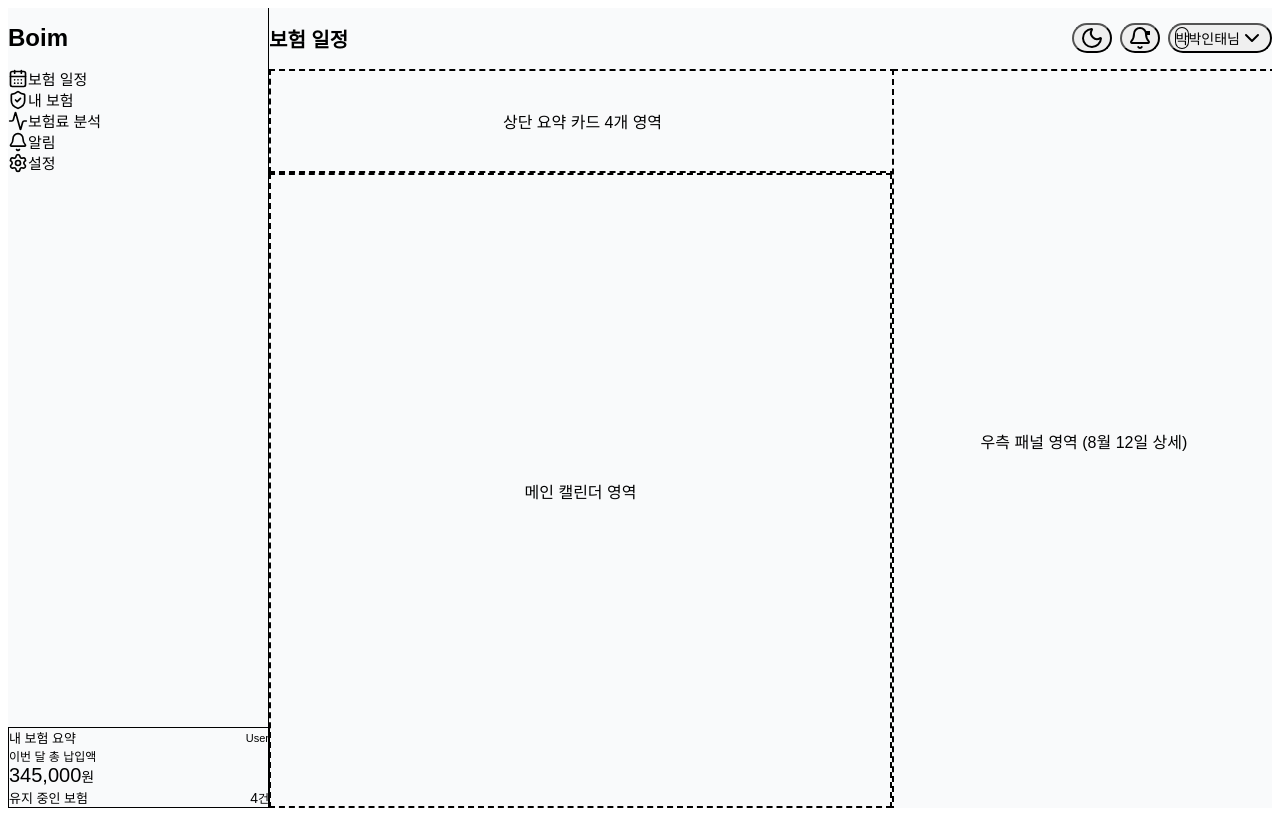
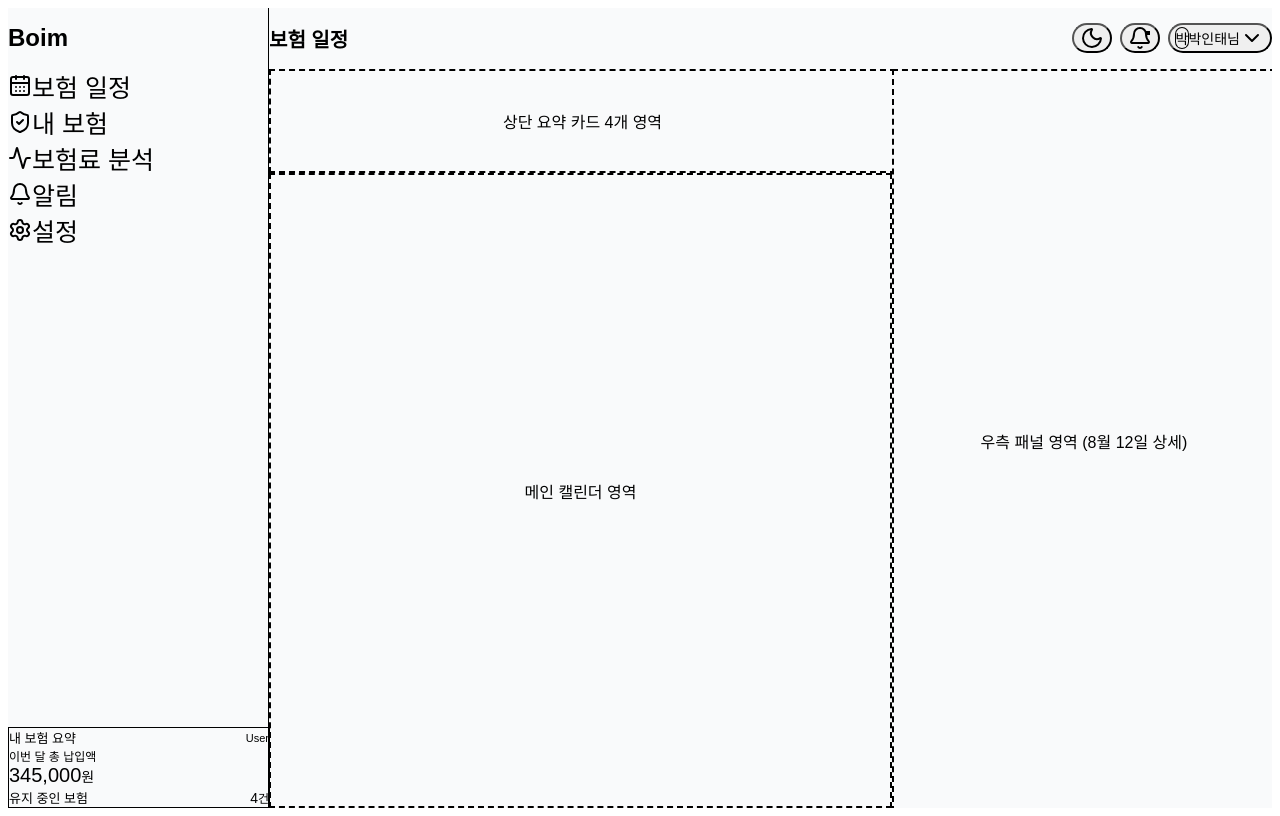
Before and after one commit to park-intae/Boim, a React (Vite) app in the folder apps/web/: page / in a window 1280 px wide. Built offline with nearby package versions, Linux system fonts and the light colour scheme; a web font is replaced by a local one.

Commit message:
fix(web): 롤백으로 유실되었던 네비게이션 크기 확대(폰트 25px, 아이콘 32px) 및 렌더링 최적화(gap-8, pb-14) 설정 완벽 복원

```diff
--- a/apps/web/src/components/layout/Sidebar.tsx
+++ b/apps/web/src/components/layout/Sidebar.tsx
@@ -20,21 +20,21 @@ export function Sidebar() {
       </div>
 
       {/* 2. Navigation Menu */}
-      <nav className="flex-1 px-6 py-8 space-y-2 overflow-y-auto">
+      <nav className="flex-1 px-6 mt-8 pb-14 flex flex-col gap-8 overflow-y-auto">
         {menuItems.map((item) => {
           const Icon = item.icon;
           const isActive = item.name === activeMenu;
           return (
             <div
               key={item.name}
-              className={`flex items-center gap-3.5 px-4 py-3.5 rounded-xl cursor-pointer transition-all ${
+              className={`flex items-center gap-5 px-6 py-5 rounded-2xl cursor-pointer transition-all ${
                 isActive
                   ? 'bg-indigo-50 text-indigo-700 font-bold'
                   : 'text-gray-500 font-medium hover:bg-gray-50 hover:text-gray-900'
               }`}
             >
-              <Icon className={`w-[20px] h-[20px] ${isActive ? 'text-indigo-600' : 'text-gray-400'}`} />
-              <span className="text-[15px]">{item.name}</span>
+              <Icon className={`w-8 h-8 ${isActive ? 'text-indigo-600' : 'text-gray-400'}`} />
+              <span className="text-[25px] tracking-tight">{item.name}</span>
             </div>
           );
         })}
```
